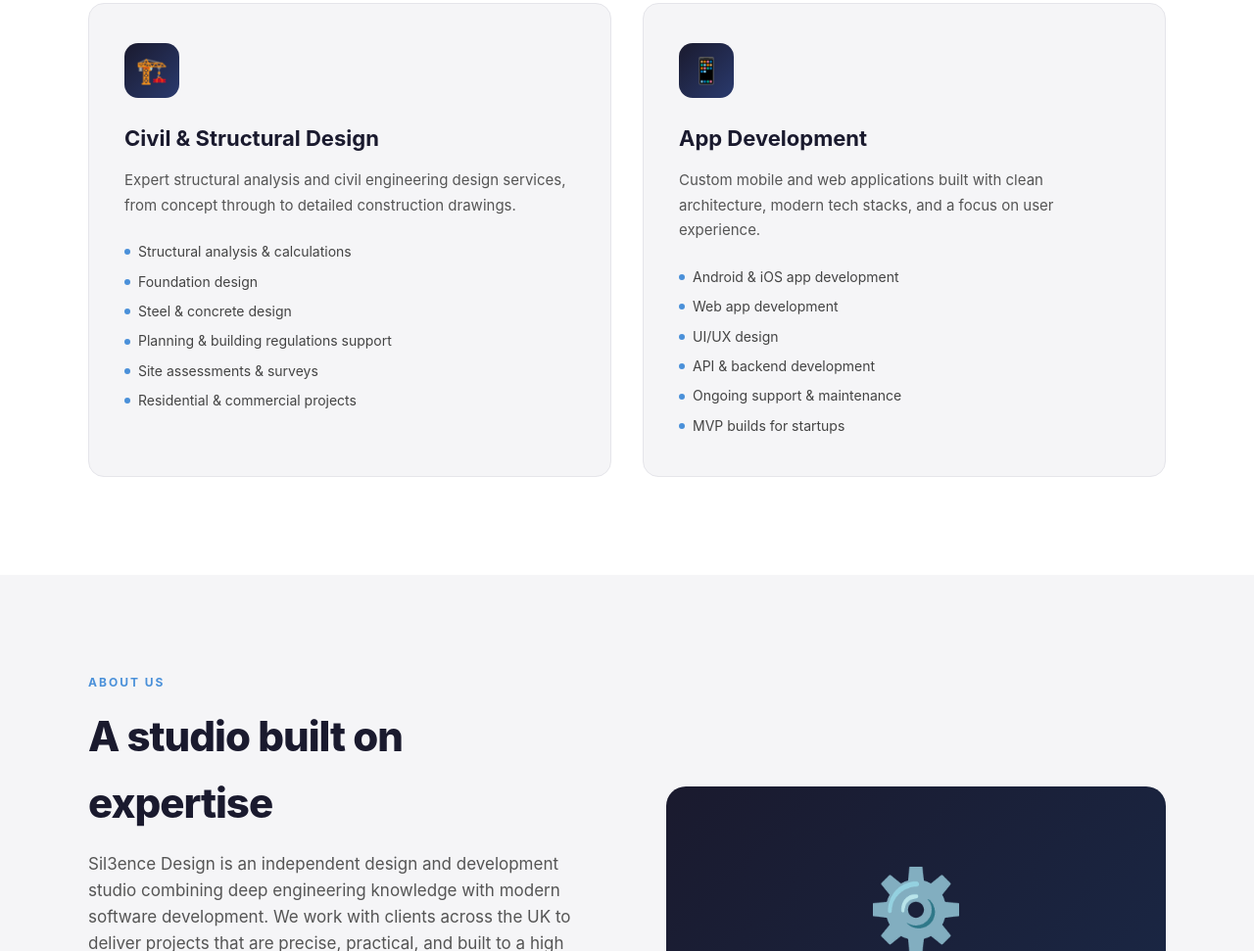
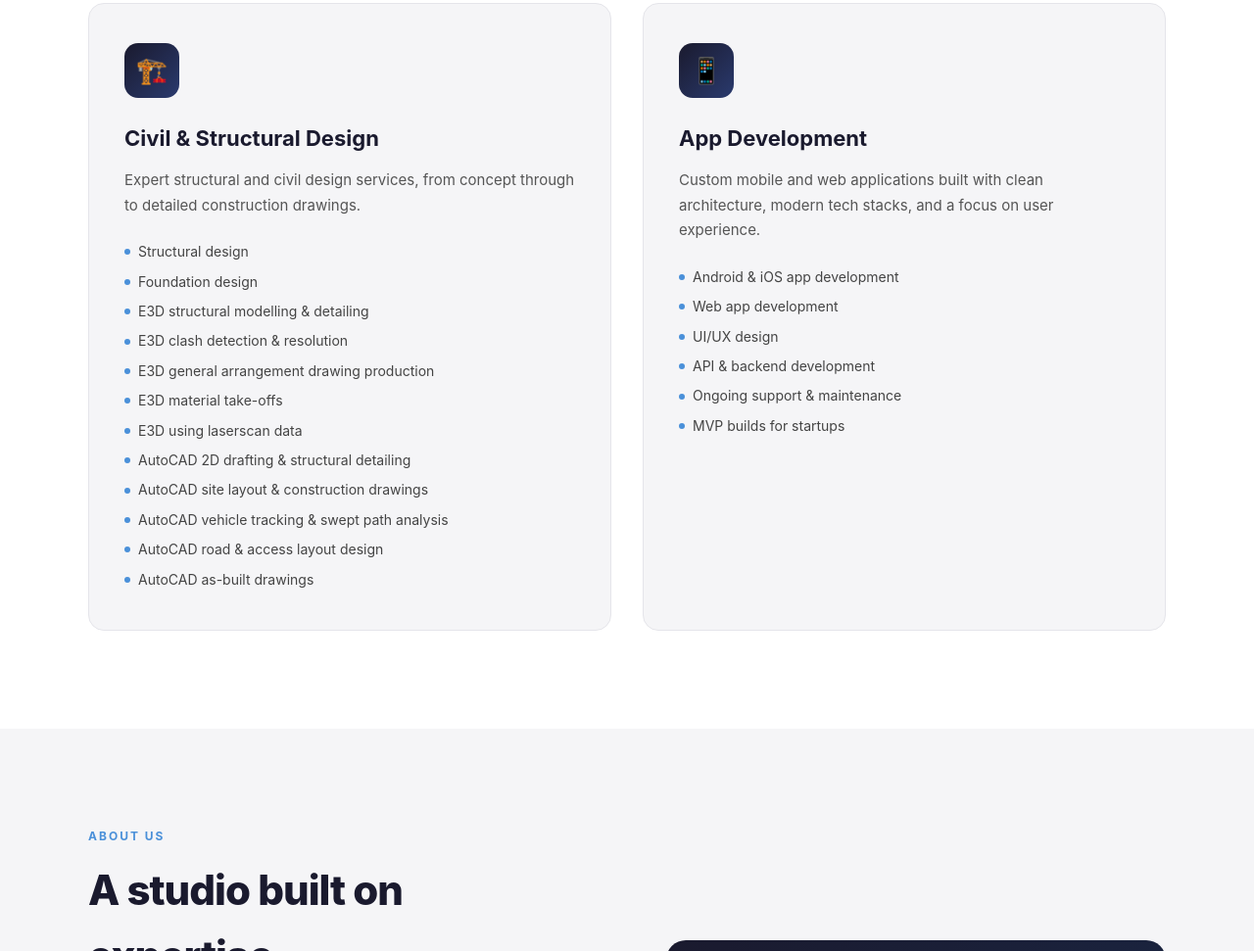
Before and after one commit to sil3ence-developers/sil3ence-developers.github.io, a plain HTML site: page index.html in a window 1280 px wide. Shown: the part 1136-2107 px from the top of the page at 98% size. Drawn offline with Linux system fonts and the light colour scheme.

Commit message:
Update Civil & Structural Design service list with E3D and AutoCAD services
Co-Authored-By: Claude Sonnet 4.6 <noreply@anthropic.com>

```diff
--- a/index.html
+++ b/index.html
@@ -334,14 +334,20 @@
                 <div class="service-card">
                     <div class="service-icon">🏗️</div>
                     <h3>Civil &amp; Structural Design</h3>
-                    <p>Expert structural analysis and civil engineering design services, from concept through to detailed construction drawings.</p>
+                    <p>Expert structural and civil design services, from concept through to detailed construction drawings.</p>
                     <ul class="service-list">
-                        <li>Structural analysis &amp; calculations</li>
+                        <li>Structural design</li>
                         <li>Foundation design</li>
-                        <li>Steel &amp; concrete design</li>
-                        <li>Planning &amp; building regulations support</li>
-                        <li>Site assessments &amp; surveys</li>
-                        <li>Residential &amp; commercial projects</li>
+                        <li>E3D structural modelling &amp; detailing</li>
+                        <li>E3D clash detection &amp; resolution</li>
+                        <li>E3D general arrangement drawing production</li>
+                        <li>E3D material take-offs</li>
+                        <li>E3D using laserscan data</li>
+                        <li>AutoCAD 2D drafting &amp; structural detailing</li>
+                        <li>AutoCAD site layout &amp; construction drawings</li>
+                        <li>AutoCAD vehicle tracking &amp; swept path analysis</li>
+                        <li>AutoCAD road &amp; access layout design</li>
+                        <li>AutoCAD as-built drawings</li>
                     </ul>
                 </div>
                 <div class="service-card">
```
